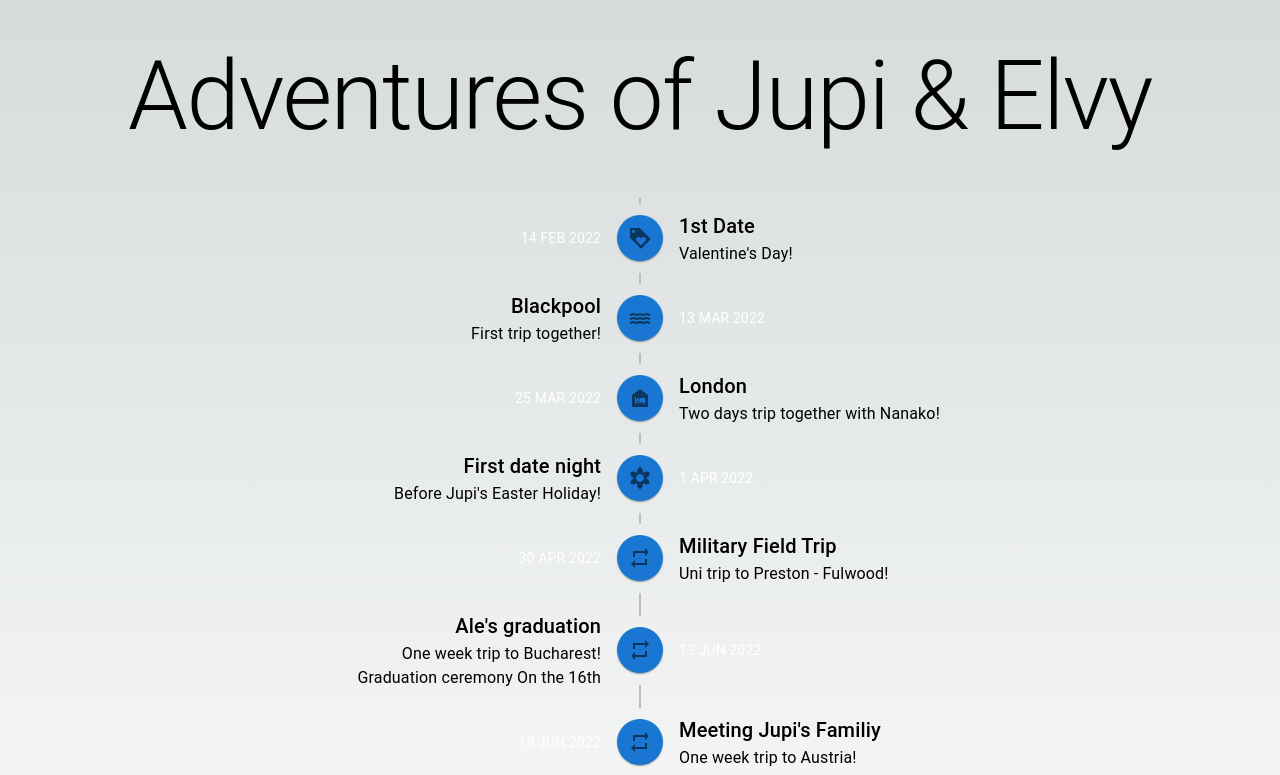
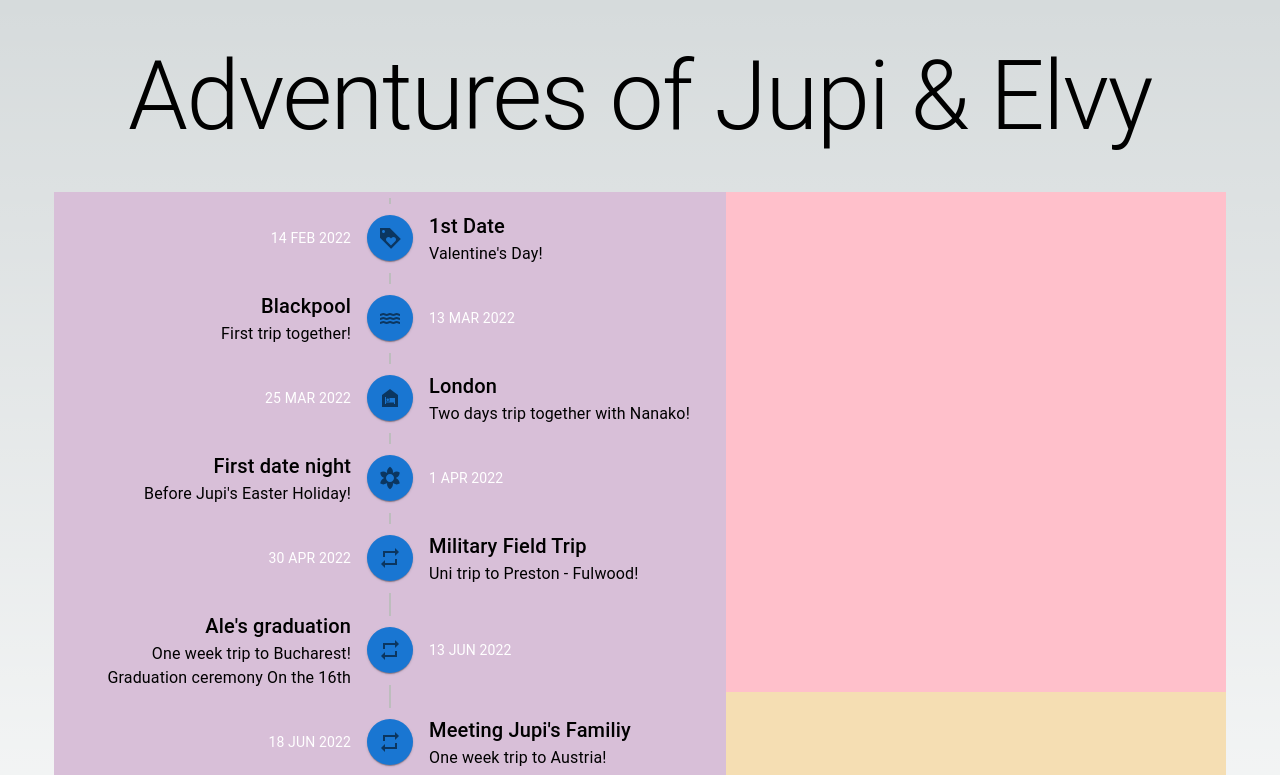
Before and after one commit to Koala0CE/verbose-memory, a Next.js app: page / in a window 1280 px wide. Shown: the top 775 px of the page. Built offline with nearby package versions, Linux system fonts and the light colour scheme.

Commit message:
added picture component

```diff
--- a/src/app/_components/Timeline.tsx
+++ b/src/app/_components/Timeline.tsx
@@ -7,20 +7,21 @@ import TimelineSeparator from "@mui/lab/TimelineSeparator";
 import TimelineConnector from "@mui/lab/TimelineConnector";
 import TimelineContent from "@mui/lab/TimelineContent";
 import TimelineDot from "@mui/lab/TimelineDot";
-import { IconButton, Typography } from "@mui/material";
+import { IconButton, Stack, Typography } from "@mui/material";
 import LoyaltySharpIcon from "@mui/icons-material/LoyaltySharp";
 import WaterSharpIcon from "@mui/icons-material/WaterSharp";
 import NightShelterSharpIcon from "@mui/icons-material/NightShelterSharp";
 import FilterVintageIcon from "@mui/icons-material/FilterVintage";
 import RepeatIcon from "@mui/icons-material/Repeat";
-
-const pictureData = {
-  LoyaltySharpIcon: ["image1.jpg", "image2.jpg", "image3.jpg"],
-  WaterSharpIcon: ["image4.jpg", "image5.jpg"],
-  // Add more buttons and their associated picture sets
-};
+import { useEffect, useState } from "react";
+import { Pictures } from "./Pictures";
 
 const colour: any = "primary";
+
+const fallback = {
+  image: "/airPlants.png",
+  alt: "Fallback image air plants",
+};
 
 const timelineData = [
   {
@@ -29,6 +30,8 @@ const timelineData = [
     title: "1st Date",
     description: "Valentine's Day!",
     colour: colour,
+    imageUrl: "/valentinesDay.png",
+    imageAlt: "Change me",
   },
   {
     date: "13 MAR 2022",
@@ -36,6 +39,8 @@ const timelineData = [
     title: "Blackpool",
     description: "First trip together!",
     colour: colour,
+    imageUrl: "/airPlants.png",
+    imageAlt: "Change me",
   },
   {
     date: "25 MAR 2022",
@@ -43,6 +48,8 @@ const timelineData = [
     title: "London",
     description: "Two days trip together with Nanako!",
     colour: colour,
+    imageUrl: "/valentinesDay.png",
+    imageAlt: "Change me",
   },
   {
     date: "1 APR 2022",
@@ -50,6 +57,8 @@ const timelineData = [
     title: "First date night",
     description: "Before Jupi's Easter Holiday!",
     colour: colour,
+    imageUrl: "/airPlants.png",
+    imageAlt: "Change me",
   },
   {
     date: "30 APR 2022",
@@ -57,6 +66,8 @@ const timelineData = [
     title: "Military Field Trip",
     description: "Uni trip to Preston - Fulwood!",
     colour: colour,
+    imageUrl: "/airPlants.png",
+    imageAlt: "Change me",
   },
   {
     date: "13 JUN 2022",
@@ -64,6 +75,8 @@ const timelineData = [
     title: "Ale's graduation",
     description: "One week trip to Bucharest! Graduation ceremony On the 16th",
     colour: colour,
+    imageUrl: "/airPlants.png",
+    imageAlt: "Change me",
   },
   {
     date: "18 JUN 2022",
@@ -71,6 +84,8 @@ const timelineData = [
     title: "Meeting Jupi's Familiy",
     description: "One week trip to Austria!",
     colour: colour,
+    imageUrl: "/airPlants.png",
+    imageAlt: "Change me",
   },
   {
     date: "04 July 2022",
@@ -78,6 +93,8 @@ const timelineData = [
     title: "Scotland",
     description: "3 Days Exploring Glasgow & Edinburgh",
     colour: colour,
+    imageUrl: "/airPlants.png",
+    imageAlt: "Change me",
   },
   {
     date: "08 JULY 2022",
@@ -85,6 +102,8 @@ const timelineData = [
     title: "Liverpool",
     description: "One day trip to Liverpool!",
     colour: colour,
+    imageUrl: "/airPlants.png",
+    imageAlt: "Change me",
   },
   {
     date: "12 JULY 2022",
@@ -92,11 +111,34 @@ const timelineData = [
     title: "Our Graduation",
     description: "BSc Software Engineering, UCLAN, Preston, United Kingdom",
     colour: colour,
+    imageUrl: "/airPlants.png",
+    imageAlt: "Change me",
   },
 ];
 
 export default function CustomizedTimeline() {
+  const [selectedImageUrl, setSelectedImageUrl] = useState<string | null>(null);
+  const [selectedImageAlt, setSelectedImageAlt] = useState<string | null>(null);
+
+  const resetSelectedImage = () => {
+    setSelectedImageUrl(null);
+    setSelectedImageAlt(null);
+  };
+
+  useEffect(() => {
+    // Handle state updates here
+    if (selectedImageUrl !== null && selectedImageAlt !== null) {
+      // This block will execute after state updates
+      console.log("Selected Image URL:", selectedImageUrl);
+      console.log("Selected Image Alt:", selectedImageAlt);
+    }
+  }, [selectedImageUrl, selectedImageAlt]);
+
   return (
+    <>
+      <Stack direction={"row"} bgcolor={"wheat"}>
+        {/* Timeline */}
+        <Stack bgcolor={"thistle"}>
           <Timeline position="alternate">
             {timelineData.map((item, index) => (
               <TimelineItem key={index}>
@@ -110,7 +152,18 @@ export default function CustomizedTimeline() {
                 <TimelineSeparator>
                   <TimelineConnector />
                   <TimelineDot color={item.colour}>
-              <IconButton href="/album" size="small" aria-label="delete">
+                    <IconButton
+                      // href="/album"
+                      size="small"
+                      aria-label="delete"
+                      onClick={() => {
+                        setSelectedImageUrl(null); // Reset the selected image
+                        setSelectedImageAlt(null); // Reset the selected alt text
+
+                        setSelectedImageUrl(item.imageUrl);
+                        setSelectedImageAlt(item.imageAlt);
+                      }}
+                    >
                       {<item.icon />}
                     </IconButton>
                   </TimelineDot>
@@ -125,5 +178,37 @@ export default function CustomizedTimeline() {
               </TimelineItem>
             ))}
           </Timeline>
+        </Stack>
+        {/* Pictures */}
+        <Stack
+          justifyContent={"center"}
+          bgcolor={"pink"}
+          width={500}
+          height={500}
+        >
+          {selectedImageUrl && selectedImageAlt && (
+            <Pictures
+              imageUrl={selectedImageUrl}
+              imageAlt={selectedImageUrl}
+              fallbackImageUrl={fallback.image}
+              fallbackImageAlt={fallback.alt}
+            />
+          )}
+        </Stack>
+      </Stack>
+      {/*  */}
+      <Stack bgcolor={"pink"}></Stack>
+    </>
   );
 }
+
+{
+  /* <IconButton
+            href="/album"
+            size="small"
+            aria-label="delete"
+            onClick={() => handleButtonClick(item.icon)}
+          >
+            {<item.icon />}
+          </IconButton> */
+}
```
Lines whose indentation alone changed are shown as unchanged.
